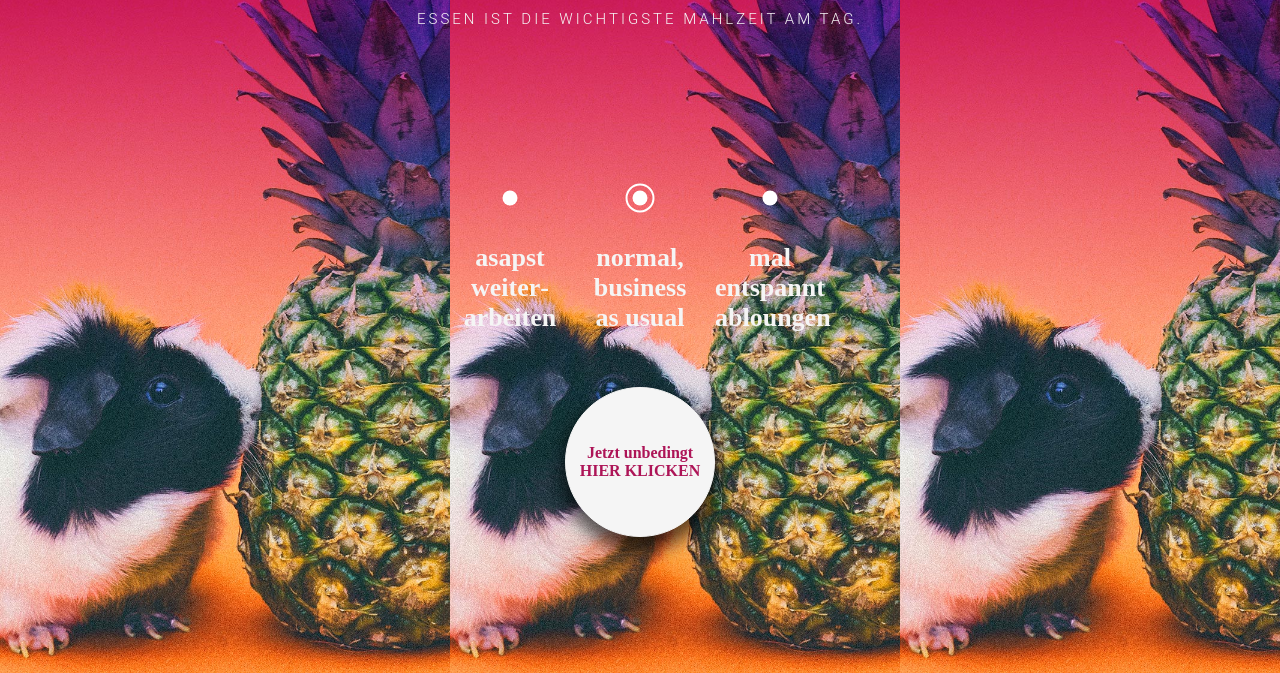
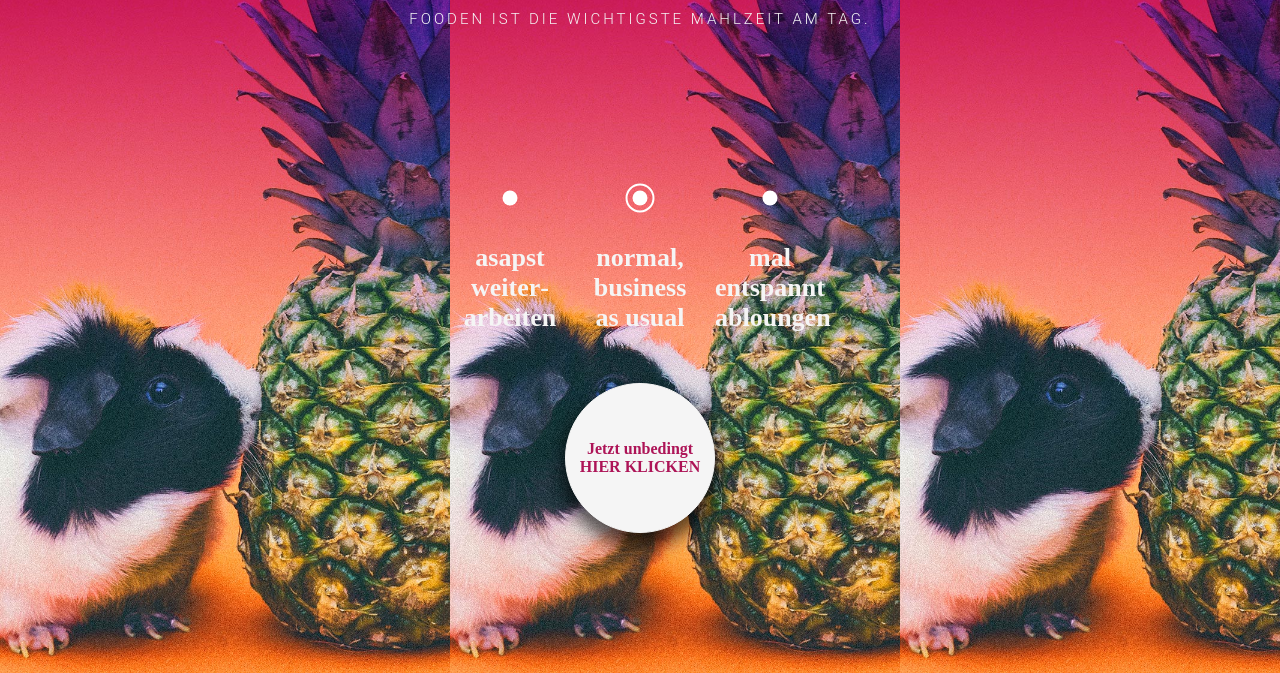
Before and after one commit to RosinaGala/lunch-roulette, a React app: page / in a window 1280 px wide. Shown: the part 127-800 px from the top of the page. Built offline with nearby package versions, Linux system fonts and the light colour scheme.

Commit message:
css isn't insane anymore

```diff
--- a/src/atoms/Header.js
+++ b/src/atoms/Header.js
@@ -6,7 +6,7 @@ class Header extends Component {
     return (
         <header>
           <h1>Lunch<br />Roulette</h1>
-          <h2>Essen ist die wichtigste Mahlzeit am Tag.</h2>
+          <h2>Fooden ist die wichtigste Mahlzeit am Tag.</h2>
         </header>
     );
   }
--- a/src/css/App.css
+++ b/src/css/App.css
@@ -2,8 +2,6 @@ body {
   margin: 0;
   padding: 0;
   height: 100vh;
-  display: flex;
-  flex-direction: column;
   font-family: 'Suez One', serif;
   font-weight: bold;
   color: #F5F5F5;
@@ -35,6 +33,11 @@ h2 {
 header {
   height: 180px;
   padding: 20px;
+}
+form {
+  display: flex;
+  flex-direction: column;
+  align-items: center;
 }
 
 .formular{
@@ -102,19 +105,10 @@ label {
 }
 
 .buttonWrap {
-  position: absolute;
-  width: 150px;
-  margin-left: auto;
-  margin-right: auto;
-  bottom: 8%;
-  left: 0;
-  right: 0;
+  margin: 50px 0;
 }
 
 button {
-  display: flex;
-  align-items: center;
-  justify-content: center;
   text-decoration: none;
   width: 150px;
   height: 150px;
@@ -167,9 +161,6 @@ button:hover {
   .formular p {
     width: 110px;
   }
-  .buttonWrap {
-    bottom: 17%;
-    }
   input[type="radio"] + label::before, input[type="radio"] + label::after {
     bottom: 150%;
   }
@@ -180,6 +171,6 @@ button:hover {
 
 @media (min-width:555px){
   body {
-  background-size: contain;
+    background-size: contain;
   }
 }
```
Also changed, not shown: README.md, 1 other file.
